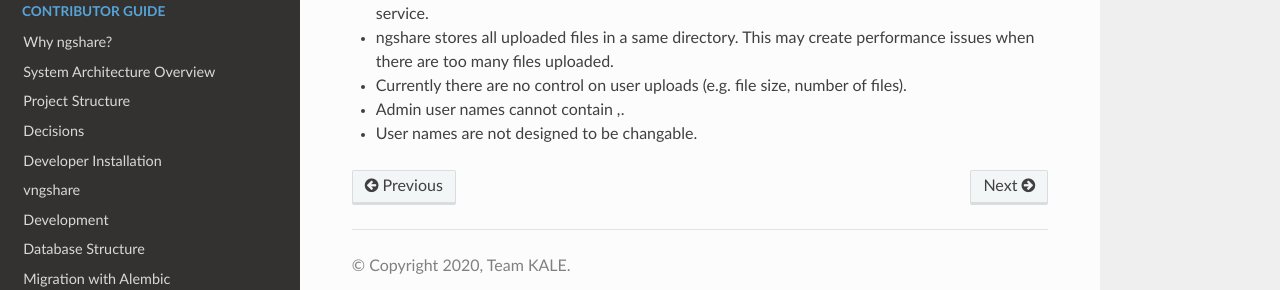
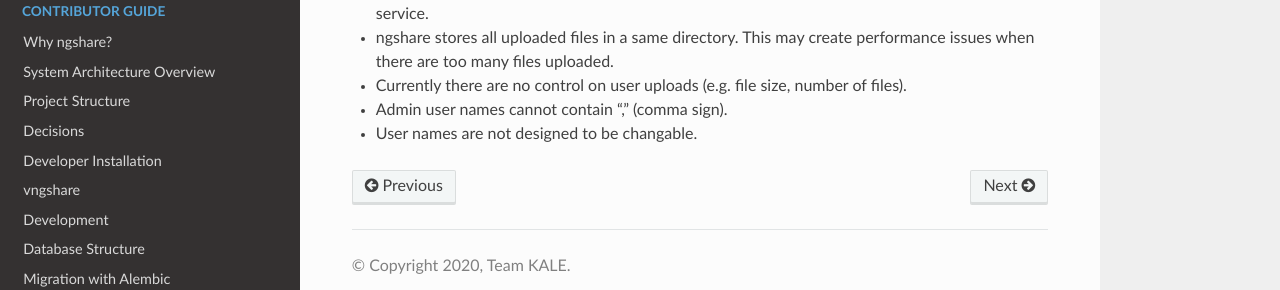
Before and after one commit to LibreTexts/ngshare, a Sphinx documentation site: the page built from docs/user_guide/notes_admin.rst, in a window 1280 px wide and 900 px high, scrolled down 975 px. Shown: the part 565-855 px from the top of the window. Built offline with Sphinx 7.4.7 and the Read the Docs theme 2.0.0, drawn with Linux system fonts in a browser that asks for light colours.

Commit message:
did some changes

```diff
--- a/docs/user_guide/notes_admin.rst
+++ b/docs/user_guide/notes_admin.rst
@@ -46,5 +46,5 @@
   performance issues when there are too many files uploaded.
 * Currently there are no control on user uploads (e.g. file size, number of
   files).
-* Admin user names cannot contain `,`.
+* Admin user names cannot contain "," (comma sign).
 * User names are not designed to be changable.
```
